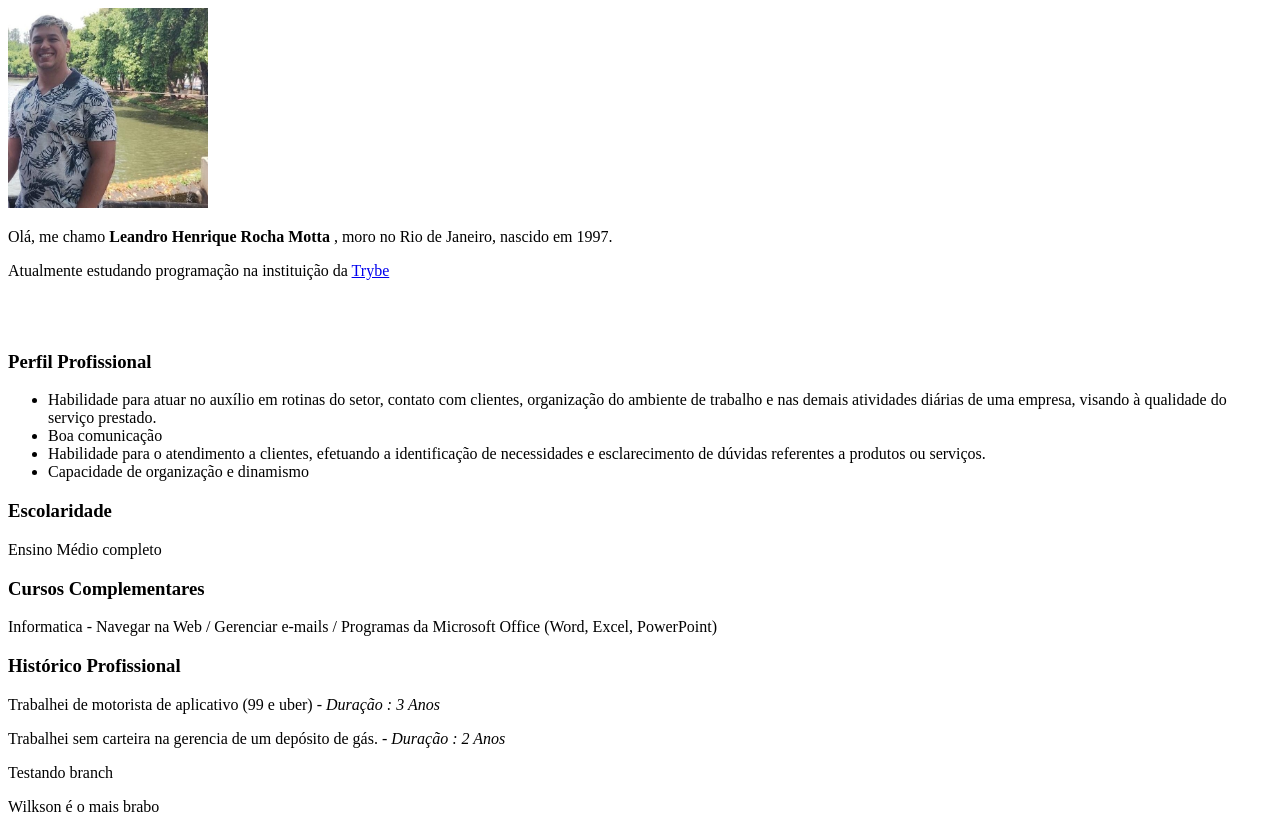
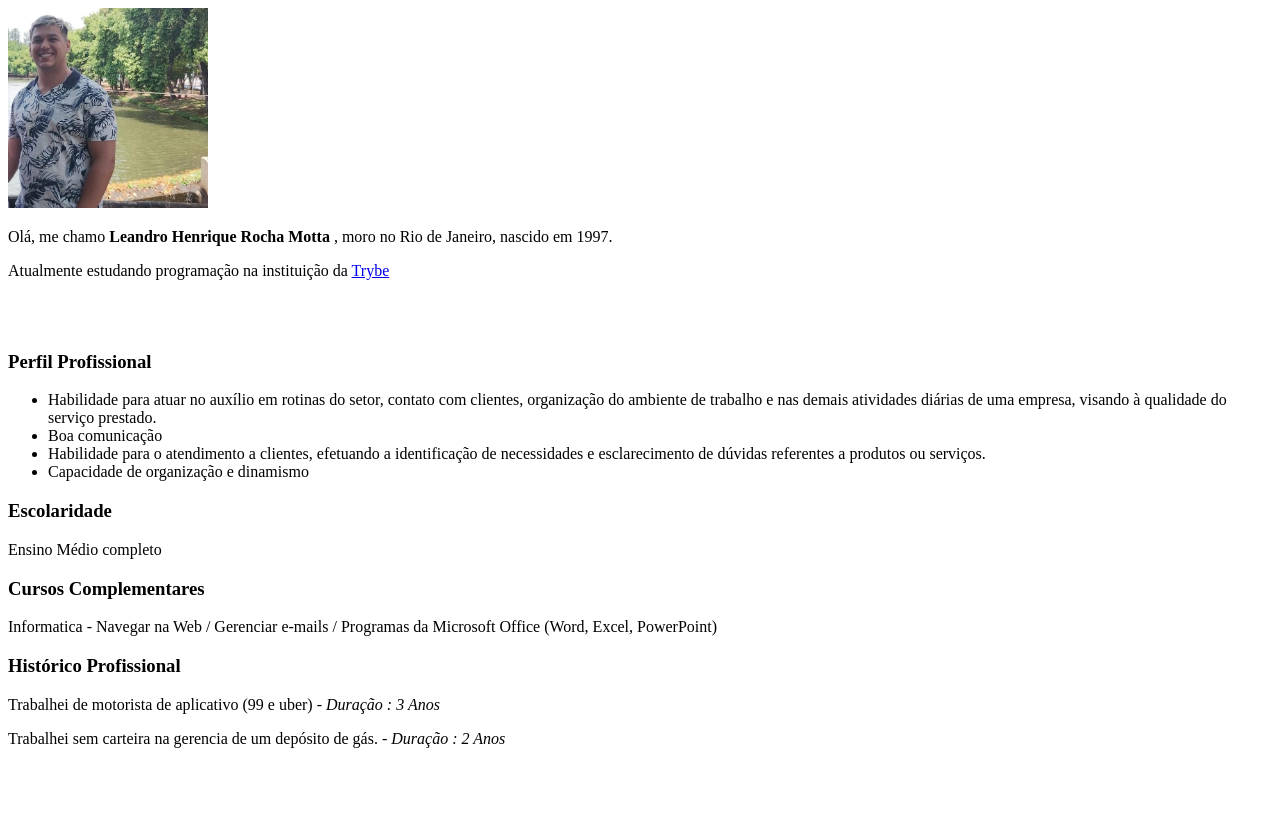
Before and after one commit to Leandro-HMotta/Leandro-HMotta.github.io, a plain HTML site: page index.html in a window 1280 px wide. After the commit the page ends 800 px from the top, so only its background shows below. Drawn offline with Linux system fonts and the light colour scheme.

Commit message:
Mudando titulo e removendo testes

```diff
--- a/index.html
+++ b/index.html
@@ -4,7 +4,7 @@
     <meta charset="UTF-8">
     <meta http-equiv="X-UA-Compatible" content="IE=edge">
     <meta name="viewport" content="width=device-width, initial-scale=1.0">
-    <title>Meu Portifolio</title>
+    <title>Leandro Henrique Rocha Motta</title>
 </head>
 <body>
     <img src="./Images/Leoooo.jpeg" alt="Leandro Henrique" width="200px">
@@ -28,8 +28,6 @@
 <h3>Histórico Profissional</h3>
 <p>Trabalhei de motorista de aplicativo (99 e uber) - <em> Duração : 3 Anos</em> </p>
 <p>Trabalhei sem carteira na gerencia de um depósito de gás. - <em> Duração : 2 Anos</em></p>
-<p>Testando branch</p>
-<p>Wilkson é o mais brabo</p>
 
 </body>
 </html>
```
